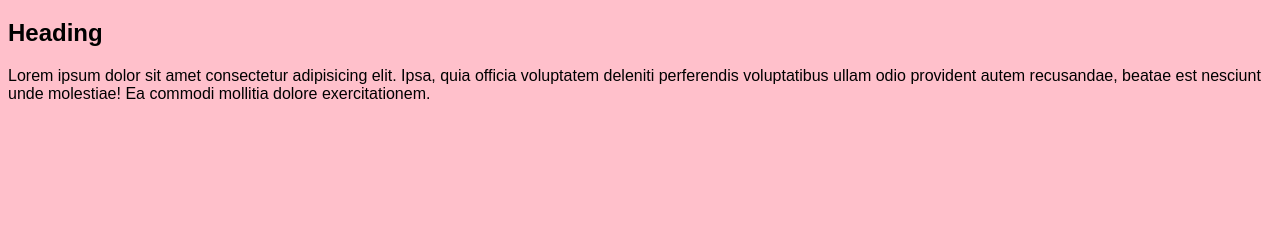
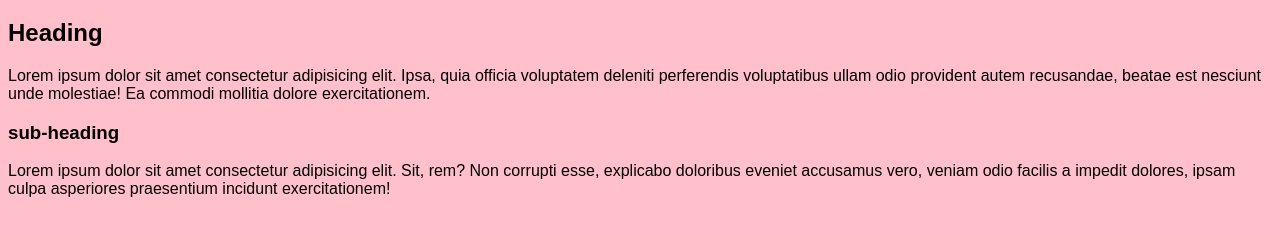
Before and after one commit to jyii1/Github-Lesson, a plain HTML site: page git-branch-merging/index.html in a window 1280 px wide. Shown: the part 61-296 px from the top of the page. Drawn offline with Linux system fonts and the light colour scheme.

Commit message:
Update index.html

```diff
--- a/git-branch-merging/index.html
+++ b/git-branch-merging/index.html
@@ -15,6 +15,8 @@
 
     <p>Lorem ipsum dolor sit amet consectetur adipisicing elit. Ipsa, quia officia voluptatem deleniti perferendis voluptatibus ullam odio provident autem recusandae, beatae est nesciunt unde molestiae! Ea commodi mollitia dolore exercitationem.</p>
 
+    <h3>sub-heading</h3>
+    <p>Lorem ipsum dolor sit amet consectetur adipisicing elit. Sit, rem? Non corrupti esse, explicabo doloribus eveniet accusamus vero, veniam odio facilis a impedit dolores, ipsam culpa asperiores praesentium incidunt exercitationem!</p>
 
 </body>
 </html>
```
